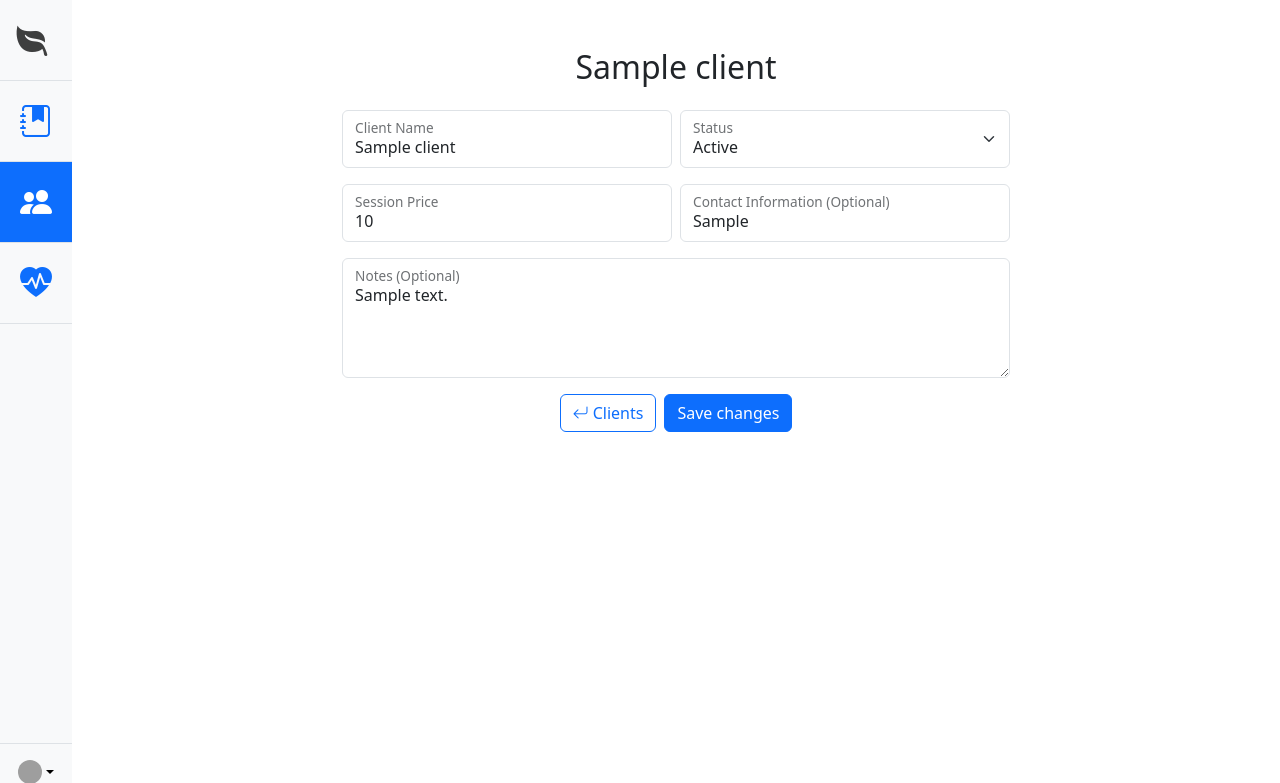
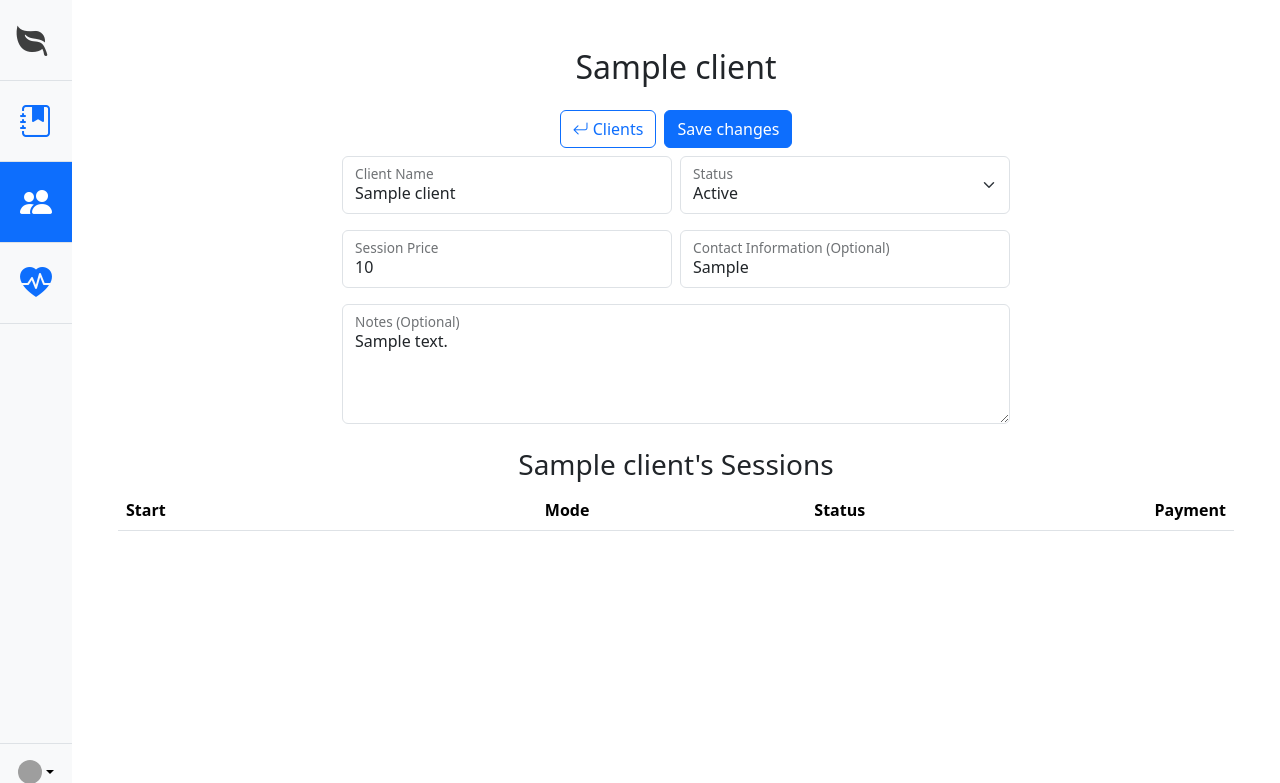
Before and after one commit to FuriousTofu/trainer-journal, a Flask app: page /clients/1 in a window 1280 px wide. Shown: the top 783 px of the page. Run offline with Flask 3, Linux system fonts and the light colour scheme; a user stored in the database is signed in; tables that the repository leaves empty hold one stand-in row (values such as "Sample post"); lists and menus that the app fills with data are empty; grey boxes are pictures that could not be loaded.

Commit message:
add client sessions to client view

```diff
--- a/app/routes/clients.py
+++ b/app/routes/clients.py
@@ -4,7 +4,7 @@ from sqlalchemy import select
 from sqlalchemy.exc import IntegrityError
 
 from app import db
-from app.models import Client
+from app.models import Client, Session
 from app.forms import AddClientForm
 
 from . import bp
@@ -66,6 +66,16 @@ def client(client_public_id):
     if not client:
         abort(404)
 
+    stmt = (
+        select(Session)
+        .where(
+            Session.client.has(trainer_id=current_user.id),
+            Session.client.has(id=client.id)
+        )
+        .order_by(Session.start_dt)
+    )
+    sessions = db.session.execute(stmt).scalars().all()
+
     form = AddClientForm(obj=client)
     if form.validate_on_submit():
         form.populate_obj(client)
@@ -83,4 +93,5 @@ def client(client_public_id):
         "clients/client.html",
         client=client,
         form=form,
+        sessions=sessions
     )
--- a/app/templates/clients/client.html
+++ b/app/templates/clients/client.html
@@ -7,6 +7,14 @@
 {% block main %}
     <h2 class="h2">{{ client.name }}</h2>
     <form method="post" novalidate class="add-form">
+    <div class="d-flex justify-content-center gap-2 mb-2">
+        <a href="{{ url_for('.clients') }}" class="btn btn-outline-primary">
+            <i class="bi bi-arrow-return-left"></i> Clients
+        </a>
+        <button type="submit" class="btn btn-primary">
+                Save changes
+        </button>
+    </div>
         {{ form.hidden_tag() }}
         <div class="row g-2 mb-2">
             <div class="col-md-6">
@@ -55,13 +63,33 @@
                 <div class="text-danger small">{{ error }}</div>
             {% endfor %}
         </div>
-        <div class="d-flex justify-content-center gap-2 mt-3">
-            <a href="{{ url_for('.clients') }}" class="btn btn-outline-primary">
-                <i class="bi bi-arrow-return-left"></i> Clients
-            </a>
-            <button type="submit" class="btn btn-primary">
-                    Save changes
-            </button>
-        </div>
     </form>
+    <h3 class="h3">{{ client.name }}'s Sessions</h3>
+    <table class="table table-hover">
+            <thead>
+                <tr>
+                    <th class="text-start">Start</th>
+                    <th class="text-end">Mode</th>
+                    <th class="text-end">Status</th>
+                    <th class="text-end">Payment</th>
+                </tr>
+            </thead>
+            <tbody>
+                {% for session in sessions %}
+                    <tr
+                        class="table-row-link"
+                        data-url="{{ url_for('.session', session_public_id=session.public_id) }}">
+                        <td class="text-start">
+                            {{ session.start_dt|dt_no_seconds }}
+                        </td>
+                        <td class="text-end">{{ session.mode }}</td>
+                        <td class="text-end">{{ session.status }}</td>
+                        <td class="text-end">{{ session.is_paid }}</td>
+                    </tr>
+                {% endfor %}
+            </tbody>
+        </table>
+    {% block scripts %}
+        <script src="{{ url_for('static', filename='js/table-row-link.js') }}"></script>
+    {% endblock %}
 {% endblock %}
--- a/app/templates/clients/clients.html
+++ b/app/templates/clients/clients.html
@@ -28,7 +28,7 @@
                 {% for client in clients %}
                     <tr
                         class="table-row-link"
-                        data-url="{{ url_for('main.client', client_public_id=client.public_id) }}"
+                        data-url="{{ url_for('.client', client_public_id=client.public_id) }}"
                         {% if client.notes %}
                             data-bs-toggle="tooltip"
                             data-bs-placement="right"
```
